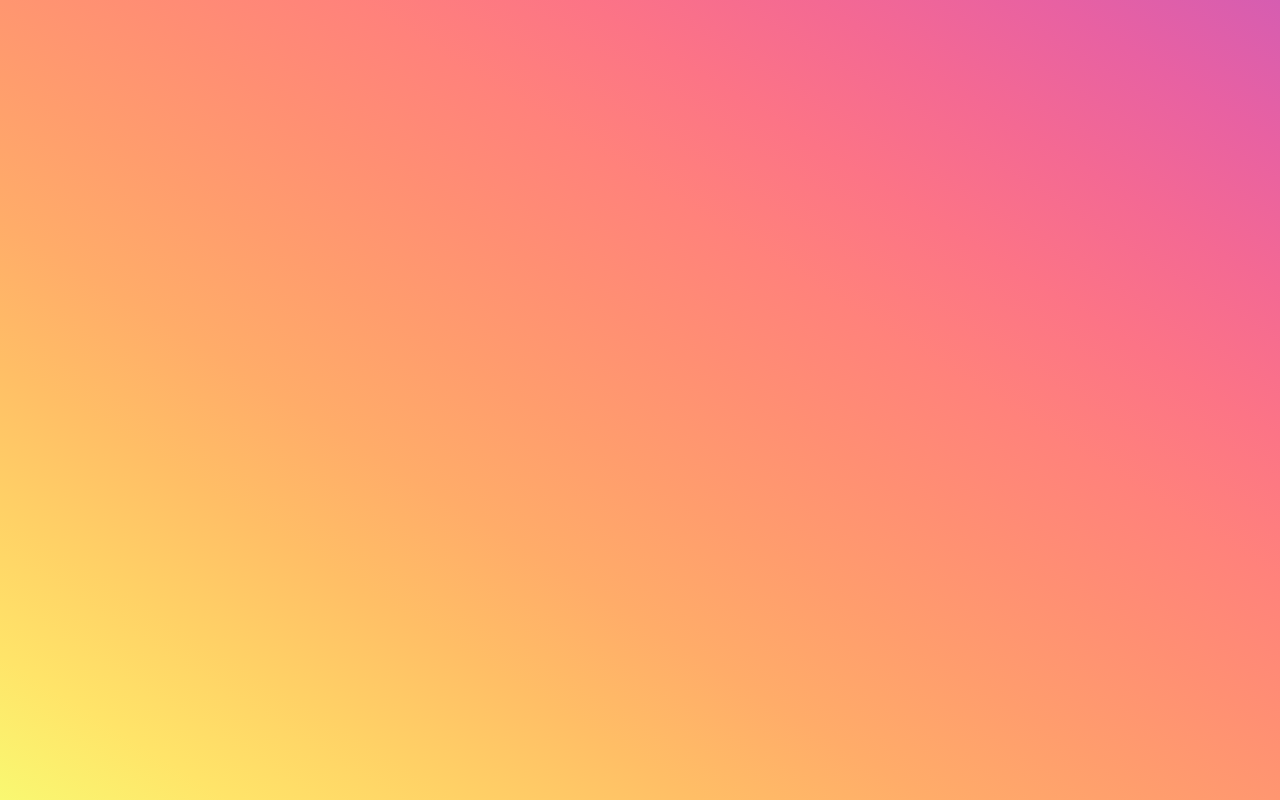
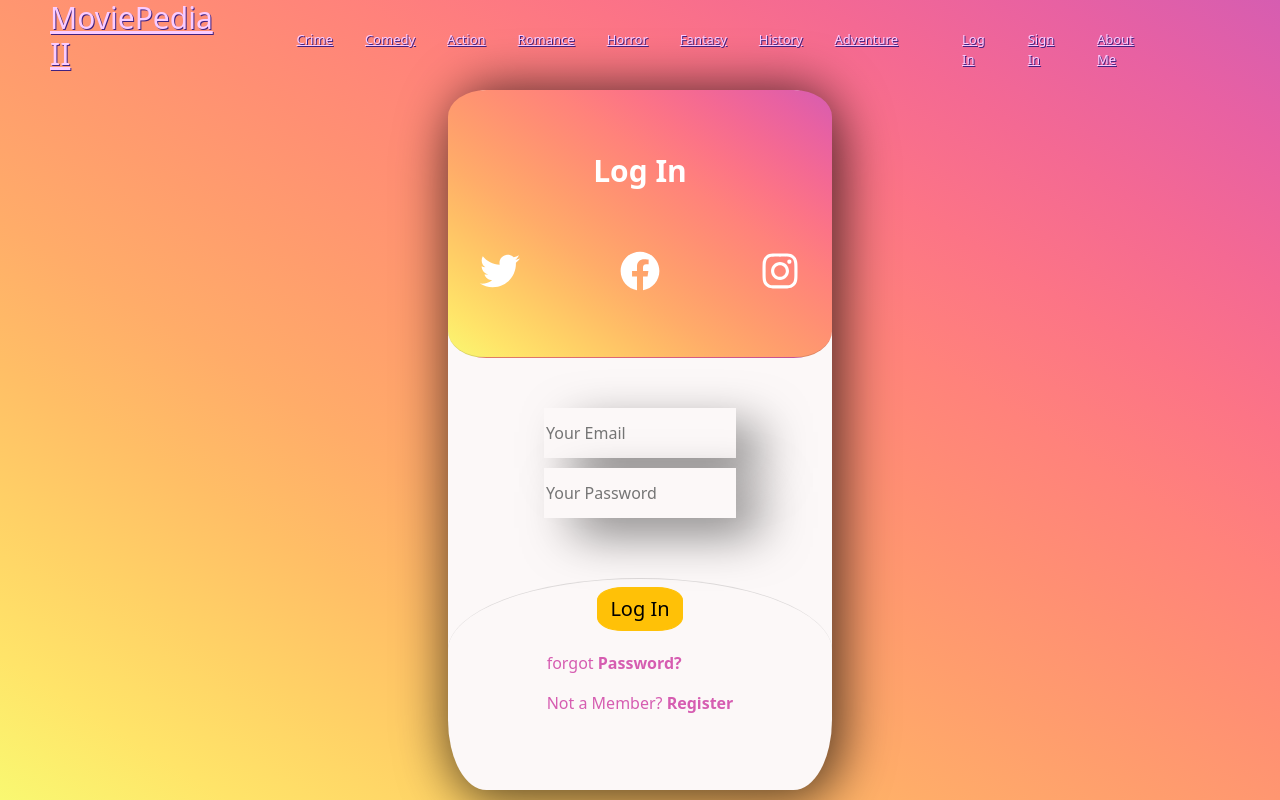
Before and after one commit to kevinkim910408/-Web-MoviePedia2, a React (Create React App) app in the folder static/myapp/: page /login in a window 1280 px wide. Before the commit this address had no page. Built offline with nearby package versions, Linux system fonts and the light colour scheme.

Commit message:
log in page
log in page

```diff
--- a/static/myapp/src/App.js
+++ b/static/myapp/src/App.js
@@ -12,9 +12,12 @@ import History from './routes/History.js'
 import Adventure from './routes/Adventure.js'
 import Detail from './routes/Detail.js'
 import Home from './routes/Home.js'
+import Login from './routes/Login.js'
 
 // Router
 import { BrowserRouter, Routes, Route } from 'react-router-dom';
+
+import "bootstrap/dist/css/bootstrap.min.css";
 
 // App
 function App() {
@@ -50,6 +53,12 @@ function App() {
     <Routes>
       <Route path="/adventure" element={<Adventure />}></Route>
     </Routes>
+    <Routes>
+      <Route path="/login" element={<Login />}></Route>
+    </Routes>
+    <Routes>
+      <Route path="/signin" element={<Adventure />}></Route>
+    </Routes>
   </BrowserRouter>
 
   );
--- a/static/myapp/src/components/Header.js
+++ b/static/myapp/src/components/Header.js
@@ -30,8 +30,8 @@ function Header(){
             {/* Sign In/ Log In */}
             <div className="Header-menus">
                 <ol className="Header-login_out">
-                    <a href='/' className='Header-text'><ul>Log In</ul></a>
-                    <a href='/' className='Header-text'><ul>Sign In</ul></a>
+                    <Link to={`/login`} className='Header-text'><ul>Log In</ul></Link>
+                    <Link to={`/adventure`} className='Header-text'><ul>Sign In</ul></Link>
                     <a href='/' className='Header-text'><ul>About Me</ul></a>
                 </ol>
             </div>
--- a/static/myapp/src/components/Movie.js
+++ b/static/myapp/src/components/Movie.js
@@ -22,7 +22,7 @@ function Movie({id, title, coverImg, summary}){
                         </div>
                 </Link> :
                 <Link to={`/movie/${id}`}>
-                    <img style={{width:'400px', height:'600px'}} src={coverImg} alt={title}/>
+                    <img style={{width:'400px', height:'600px' }} src={coverImg} alt={title}/>
                 </Link>
             }
         </div>
--- a/static/myapp/src/routes/Home.scss
+++ b/static/myapp/src/routes/Home.scss
@@ -11,7 +11,9 @@
         background-size: cover;
         background-position: center;
         border-radius: 50%;
-        box-shadow: 1px 1px 1px 1px #d3d3d3;
+        opacity: 70%;
+        transition: opacity 300ms;
+        box-shadow: 5px 4px 50px 6px rgba(0,0,0,0.66);
     }
 
     .imgs:nth-child(1){
@@ -37,5 +39,6 @@
 
     .imgs:hover{
         transform: translateX(-1%) translateY(-1%) ;
+        opacity: 100%;
     }
 }
--- /dev/null
+++ b/static/myapp/src/routes/Login.js
@@ -0,0 +1,51 @@
+import Header from "../components/Header.js";
+import Button from 'react-bootstrap/Button'
+import './Login.scss'
+
+import { FontAwesomeIcon } from "@fortawesome/react-fontawesome";
+import {FaTwitter} from 'react-icons/fa'
+import {FaFacebook} from 'react-icons/fa'
+import {FaInstagram} from 'react-icons/fa'
+
+
+function Login(){
+    return(
+        <div>
+            <Header />
+            <div className="wrap">
+                <div className="card-container">
+                    <header className="card-header">
+                        <div className="card-header-text">
+                            Log In
+                        </div>
+                        <div className="card-header-icon-group">
+                            <div className="card-header-icon">
+                               <h1><FaTwitter /></h1>
+                            </div>
+                            <div className="card-header-icon">
+                                <h1><FaFacebook /></h1>
+                            </div>
+                            <div className="card-header-icon">
+                                <h1><FaInstagram /></h1>
+                            </div>
+                        </div>
+                    </header>
+                    <main className="card-main">
+                        <input type="email" placeholder="Your Email"/>
+                        <input type="paswword" placeholder="Your Password"/>
+                    </main>
+                    <footer className="card-footer">
+                        <Button variant="warning" className="card-footer-button">Log In</Button>
+                        <div className="card-text-group">
+                            <p className="card-text">forgot <strong>Password?</strong></p>
+                            <p className="card-text">Not a Member? <strong>Register</strong></p>
+                        </div>
+
+                    </footer>
+                </div>
+            </div>
+        </div>
+    )
+}
+
+export default Login;
--- /dev/null
+++ b/static/myapp/src/routes/Login.scss
@@ -0,0 +1,104 @@
+.wrap {
+    height: 90vh;
+    display: flex;
+    justify-content: center;
+    align-items: center;
+
+
+    .card-container {
+        width: 30%;
+        max-width: 600px;
+        height: 700px;
+        box-shadow: 5px 4px 50px 6px rgba(0, 0, 0, 0.66);
+        background-color: rgb(252, 248, 248);
+        border-radius: 10%;
+
+
+        .card-header {
+            display: flex;
+            flex-direction: column;
+            justify-content: center;
+            align-items: center;
+            color: #fff;
+
+            background-image: linear-gradient(to right top,
+                    #f9f871,
+                    #ffe469,
+                    #ffd166,
+                    #ffbe66,
+                    #ffac69,
+                    #ff9d6d,
+                    #ff8f73,
+                    #ff827b,
+                    #fc7486,
+                    #f46993,
+                    #e861a2,
+                    #d65db1);
+
+            border-radius: 10%;
+
+            .card-header-text {
+                margin-top: 50px;
+                font-size: 30px;
+                font-weight: 700;
+            }
+
+            .card-header-icon-group {
+                display: flex;
+                flex-direction: row;
+                justify-content: center;
+                align-items: center;
+
+                .card-header-icon {
+                    margin: 50px;
+                }
+            }
+        }
+
+        .card-main {
+            margin-top: 50px;
+            display: flex;
+            flex-direction: column;
+            justify-content: center;
+            align-items: center;
+            border-radius: 10%;
+
+            input {
+                width: 50%;
+                height: 50px;
+                border: 0 solid black;
+                margin-bottom: 10px;
+                background-color: rgb(252, 248, 248);
+                box-shadow: 26px 17px 50px -4px rgba(0, 0, 0, 0.55);
+
+            }
+
+            input:focus {
+                outline: none
+            }
+        }
+
+        .card-footer {
+            display: flex;
+            flex-direction: column;
+            justify-content: center;
+            align-items: center;
+            margin-top: 50px;
+            background-color: rgb(252, 248, 248);
+            border-radius: 50%;
+
+            .card-footer-button{
+                font-size: 20px;
+                border-radius: 30%;
+                margin-bottom: 20px;
+            }
+
+            .card-text-group{
+                color: #d65db1;
+            }
+
+        }
+
+    }
+
+}
```
Also changed, not shown: static/myapp/package.json (+8 -0 lines), 1 other file (tests, documents, lock files or other folders).
